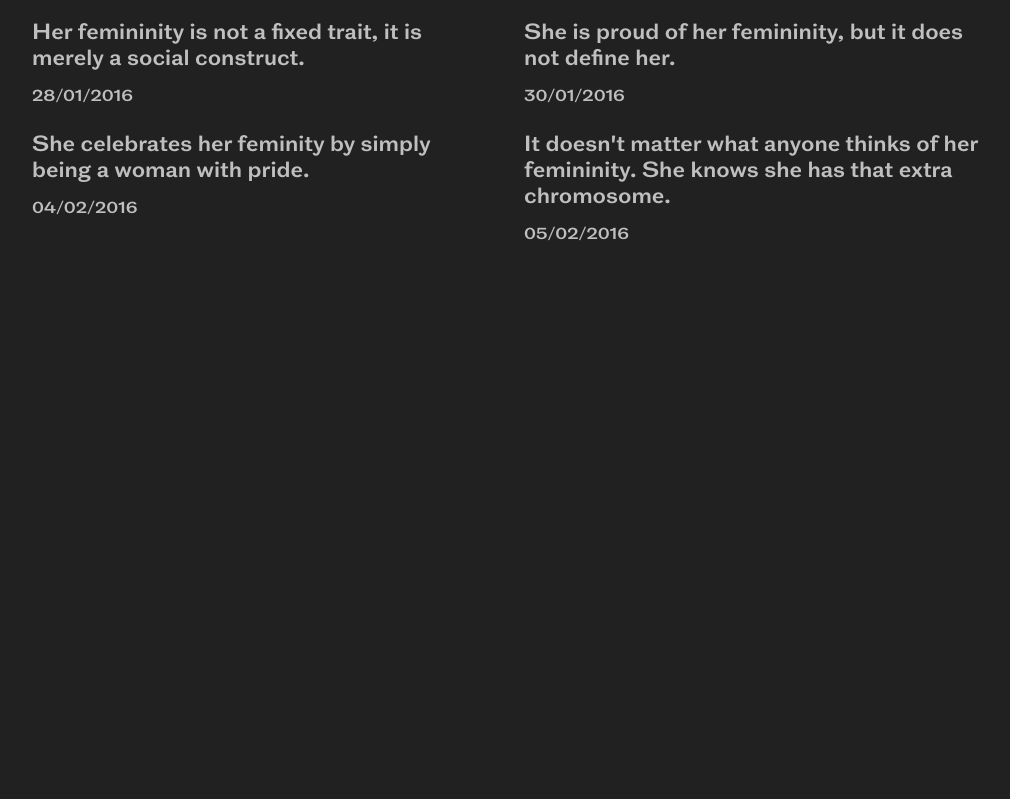
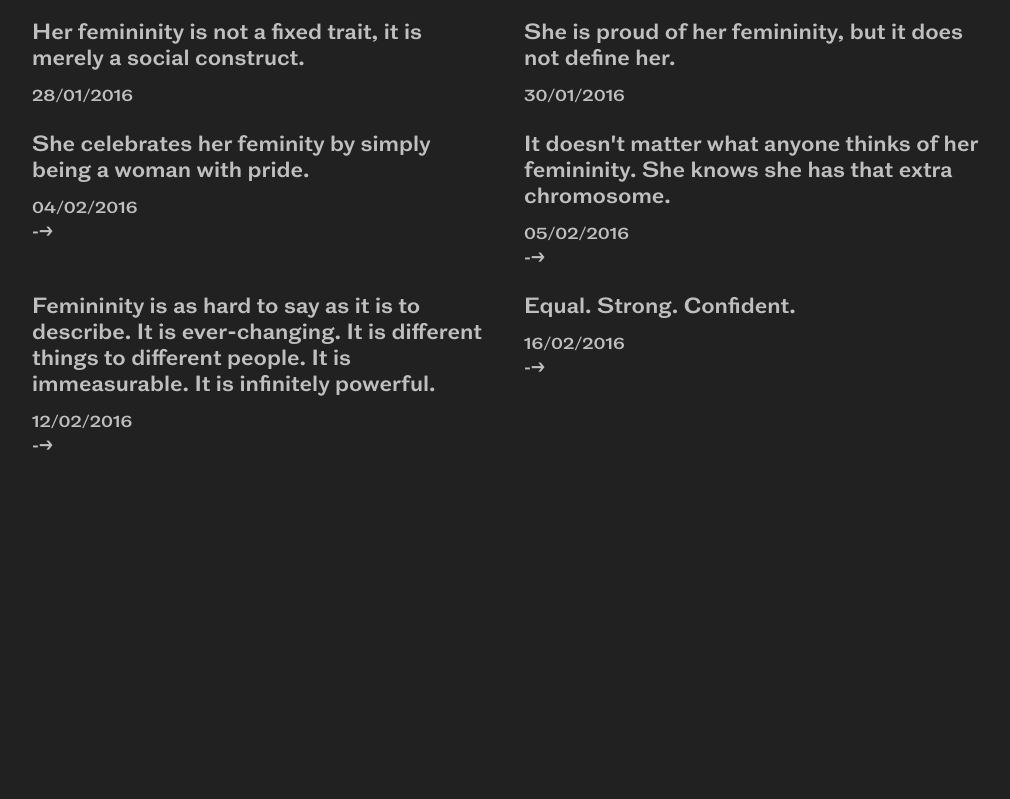
Before and after one commit to Josephwalker/femininity, a website: page index.html in a window 1280 px wide. Shown: the part 3961-4760 px from the top of the page, without its empty margins (128-1138 px from the left). Drawn offline with nearby package versions, Linux system fonts and the light colour scheme; files whose address does not match are found by name.

Commit message:
Update index.html

```diff
--- a/index.html
+++ b/index.html
@@ -112,13 +112,25 @@ Really?! What does ‘femininity’ mean to you? Tell us here." class="quote" ma
                     <footer>
                         <cite>04/02/2016</cite>
                     </footer>
-                </blockquote><!--
+             --></blockquote><!--
                              --><blockquote class="layout__item lap-and-up-1/2 mb pr-">
                     <p class="mb-">It doesn't matter what anyone thinks of her femininity. She knows she has that extra chromosome.</p>
                     <footer>
                         <cite>05/02/2016</cite>
                     </footer>
-                </blockquote>
+             --></blockquote><!--
+                             --><blockquote class="layout__item lap-and-up-1/2 mb pr-">
+                    <p class="mb-">Femininity is as hard to say as it is to describe. It is ever-changing. It is different things to different people. It is immeasurable. It is infinitely powerful.</p>
+                    <footer>
+                        <cite>12/02/2016</cite>
+                    </footer>
+             --></blockquote><!--
+                             --><blockquote class="layout__item lap-and-up-1/2 mb pr-">
+                    <p class="mb-">Equal. Strong. Confident.</p>
+                    <footer>
+                        <cite>16/02/2016</cite>
+                    </footer>
+             --></blockquote><!--
             </div>
         </section>
 
```
